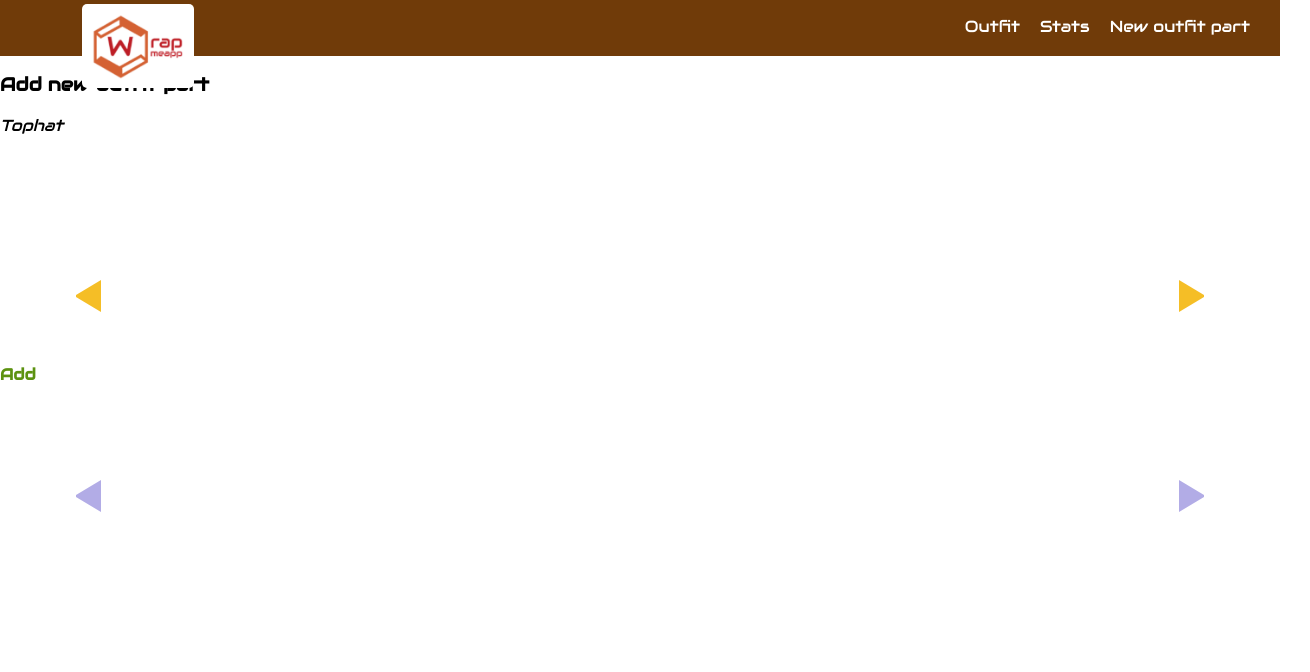
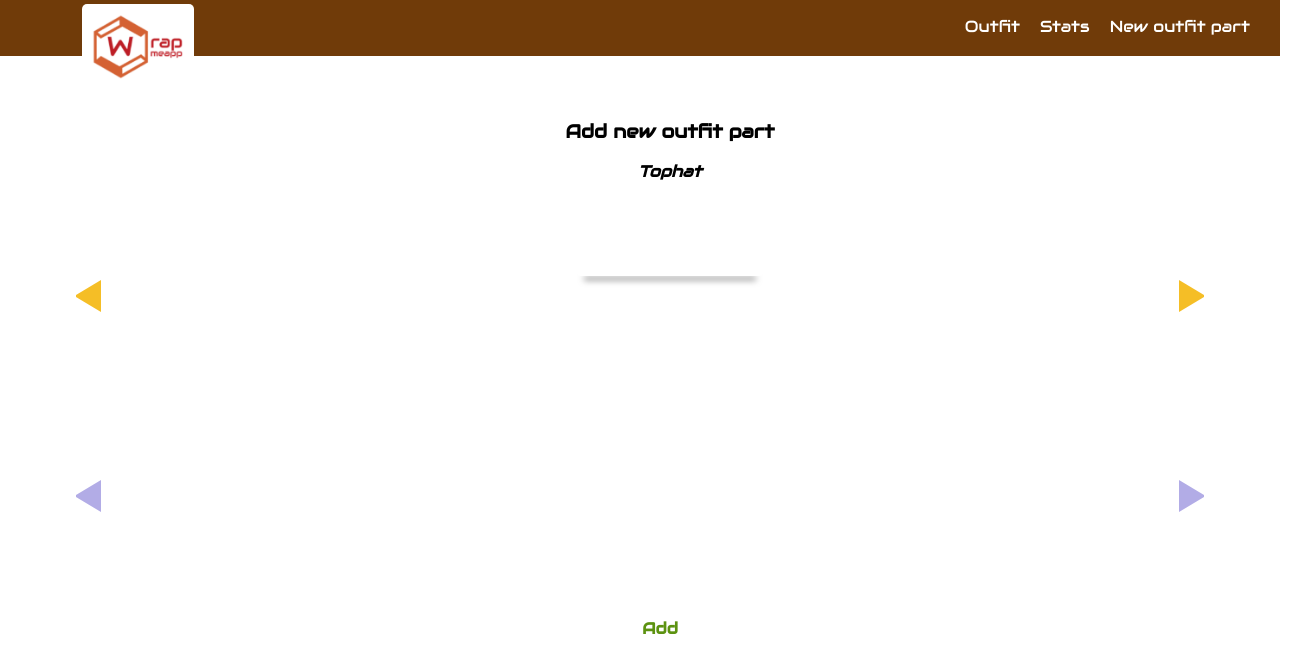
Before and after one commit to adam23stevens/wrapmeapp, a React app: page /add in a window 1280 px wide. Shown: the top 672 px of the page, 1310 px wide, since content can reach past the window. Built offline with nearby package versions, Linux system fonts and the light colour scheme.

Commit message:
add outfit part styles

```diff
--- a/src/containers/AddOutfitPart/AddOutfitPart.css
+++ b/src/containers/AddOutfitPart/AddOutfitPart.css
@@ -1,11 +1,20 @@
+.addOutfitPart {
+        width: 100%;
+        margin: 0 auto;
+        overflow-y: scroll;
+        text-align: center;
+        font-weight: bold;
+}
+
 .outfitPartPickerWrap{
     display: flex;
     flex-direction: row;
 }
 
 .outfitPartPicker {
-    height: 12rem;
-    width: 30rem;
+    height: 400px;
+    width: 80%;
+    margin: 0 auto;
 }
 .buttonLeft{
     width: 0;
--- a/src/containers/AddOutfitPart/AddOutfitPart.js
+++ b/src/containers/AddOutfitPart/AddOutfitPart.js
@@ -1,5 +1,4 @@
 import React, { Component } from 'react';
-import Wrap from '../../hoc/wrap/wrap';
 import Button from '../../components/UI/Button/Button';
 import OutfitPartBuilder from '../../components/Outfit/OutfitPartBuilder/OutfitPartBuilder';
 import classes from './AddOutfitPart.css';
@@ -94,7 +93,7 @@ class AddOutfitPart extends Component {
         const selColour = allAvailableColours[this.state.colourIndex];
 
         return (
-            <Wrap>
+            <div className={classes.addOutfitPart}>
                 <h3>Add new outfit part</h3>
                 <p><i>{selOutfitPart.outfitPart}</i></p>
                 <div className={classes.outfitPartPickerWrap}>
@@ -111,9 +110,9 @@ class AddOutfitPart extends Component {
                     <button className={[classes.nextColour, classes.buttonRight].join(' ')} onClick={this.nextColour}/>
                 </div>
                 <Button
-                    clicked={() => this.continueClicked({type: selOutfitPart.type, outfitPart: selOutfitPart.outfitPart, colour: selColour})}
+                    clicked={() => this.continueAdding({type: selOutfitPart.type, outfitPart: selOutfitPart.outfitPart, colour: selColour})}
                     btnType='Success'>Add</Button>
-            </Wrap>
+            </div>
         )
     }
 }
--- a/src/hoc/Layout/Layout.css
+++ b/src/hoc/Layout/Layout.css
@@ -1,3 +1,4 @@
 .Content {
-    margin-top: 72px;
+    width:100%;
+    margin: 100px 30px 10px 30px;
 }
```
